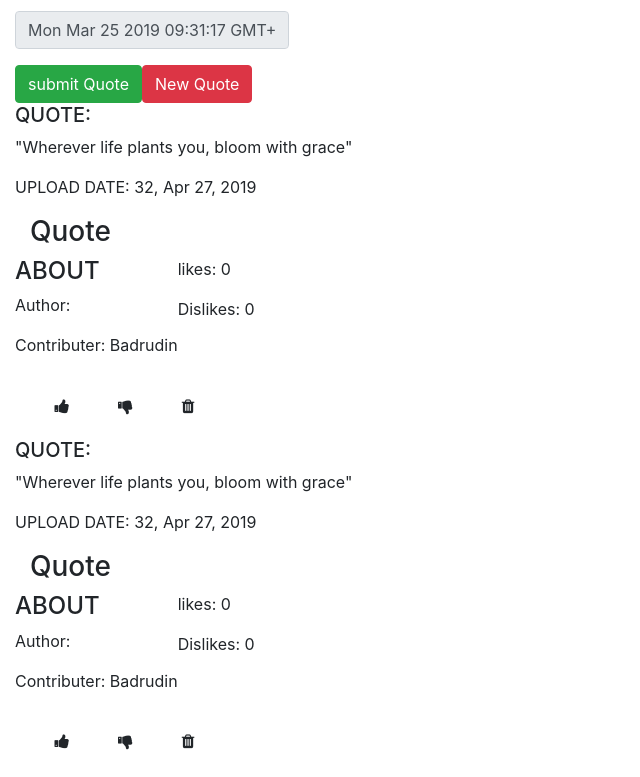
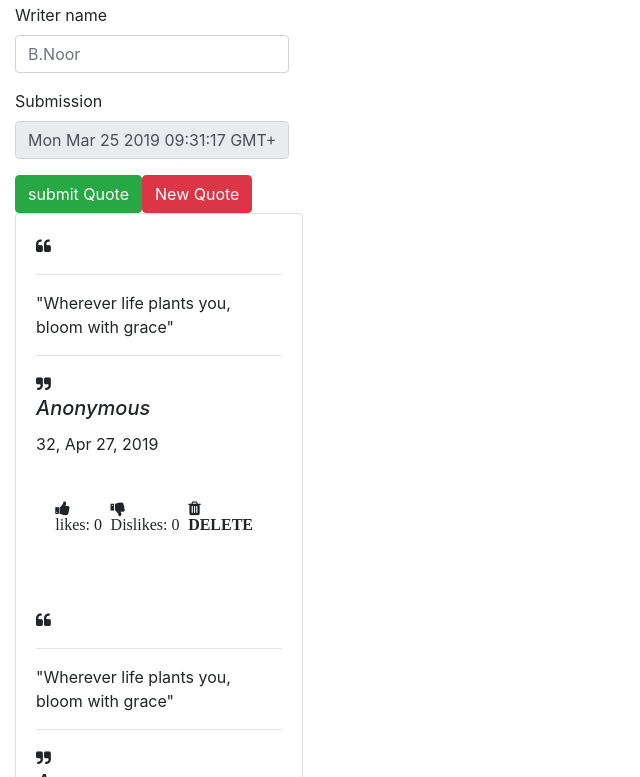
Before and after one commit to badruu/quote-maker, an Angular app: page / in a window 1280 px wide. Shown: the part 623-1400 px from the top of the page, without its empty margins (0-640 px from the left). Built offline with nearby package versions, Linux system fonts and the light colour scheme; what angular-font-awesome would draw is missing.

Commit message:
changed relative positions of like, dislike, & icons. Also deleted like,dislike & date from quote.component.html

```diff
--- a/src/app/quote-view/quote-view.component.html
+++ b/src/app/quote-view/quote-view.component.html
@@ -3,7 +3,7 @@
   <div class="jumbotron">
     <div class="row">
       <div class="col-md-12">
-        <h1> <small>WELCOME TO</small> QUOTE INITIATOR </h1>
+        <h1> <small>WELCOME TO</small><hr><br> QUOTE INITIATOR </h1>
         </div>
     </div>
   </div>
@@ -17,21 +17,22 @@
 
   <!-- first quote -->
 
-  <div>
-    <div *ngFor='let quote of quotes; let i=index' class="each-quote">
-      <h5>QUOTE:</h5>
-      <p id = "{{i}}">"{{quote.quote}}" </p>
-      <p>
-        UPLOAD DATE: {{quote.date|dateSetter}}, {{quote.date|date}}
-      </p>
-
-      <app-quote [quote] = 'quote' (isComplete) = 'deleteQuote($event,i)'></app-quote>
-
-      <!-- <app-quote-view [Quote]='quote' (isComplete) = 'deleteQuote($event,i)'></app-quote-view> -->
-    </div>
-
-  </div>
+    <div class="card" style="width: 18rem;">
+        <div *ngFor='let quote of quotes; let i=index' class="each-quote">
 
 
+       <div class="card-body">
+          <i class="fa fa-quote-left"></i><br><hr>
+          <p id = "{{i}}">"{{quote.quote}}" </p><hr>
+          <i class="fa fa-quote-right"></i><br>
+        <h5 class="card-title">
+            <em>{{quote.author}}</em>
+        </h5>
+        <p>{{quote.date|dateSetter}}, {{quote.date|date}}</p><br>
 
+        <app-quote [quote] = 'quote' (isComplete) = 'deleteQuote($event,i)'></app-quote>
+
+      </div>
+    </div>
+  </div>
 </div>
--- a/src/app/quote/quote.component.html
+++ b/src/app/quote/quote.component.html
@@ -1,39 +1,5 @@
 <div class="container-fluid">
-  <h3>Quote</h3>
-  <div class="row">
-    <div class="about">
-      <h4>ABOUT</h4>
-      <p>
-        Author: {{quote.Author}}
-      </p>
-      <p>
-        Contributer: {{quote.writer}}
-      </p>
-    </div>
-    <div class="rating">
-      <p>
-        likes: {{quote.likes}}
-      </p>
-      <p>
-        Dislikes: {{quote.dislikes}}
-      </p>
-    </div>
-  </div>
-
-
-  <i class="fa fa-thumbs-up" (click) = quoteLike(quote) style="padding: 2%"></i>
-
-  <i class="fa fa-thumbs-down" (click)=quoteDislike(quote) style="padding: 2%"></i>
-
-
-
-  <i class="fa fa-trash" (click) = 'quoteDelete(true)' style="padding: 2%"></i>
-
-
-
-  <!-- <button type="button" class="btn btn-info" (click)=quoteDislike(quote)>Disike</button> -->
-
-
-
-
+  <i class="fa fa-thumbs-up" (click) = quoteLike(quote) style="padding: 2%"><p>likes: {{quote.likes}}</p><br></i>
+  <i class="fa fa-thumbs-down" (click)=quoteDislike(quote) style="padding: 2%"><p>Dislikes: {{quote.dislikes}}</p><br></i>
+  <i class="fa fa-trash" (click) = 'quoteDelete(true)' style="padding: 2%"><p style="font-weight:800">DELETE</p><br></i>
 </div>
```
